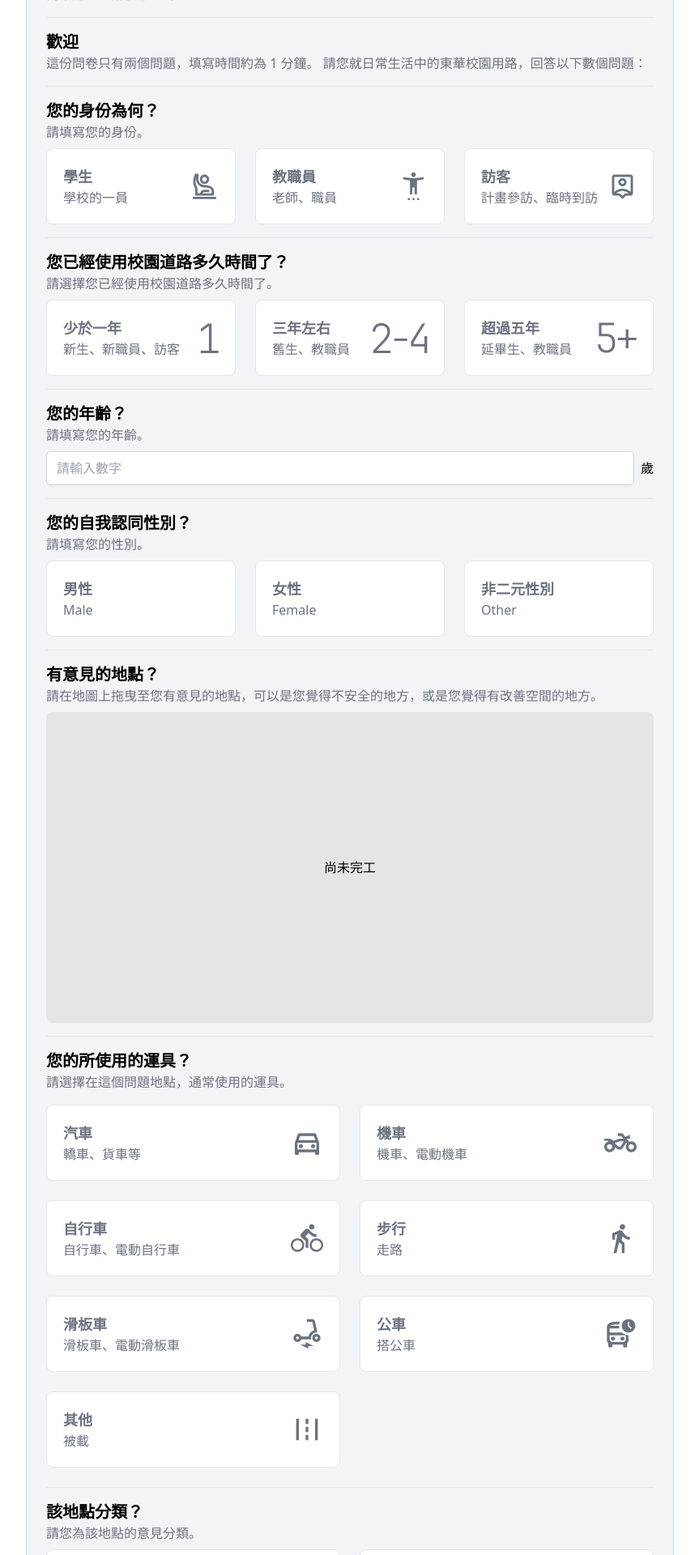
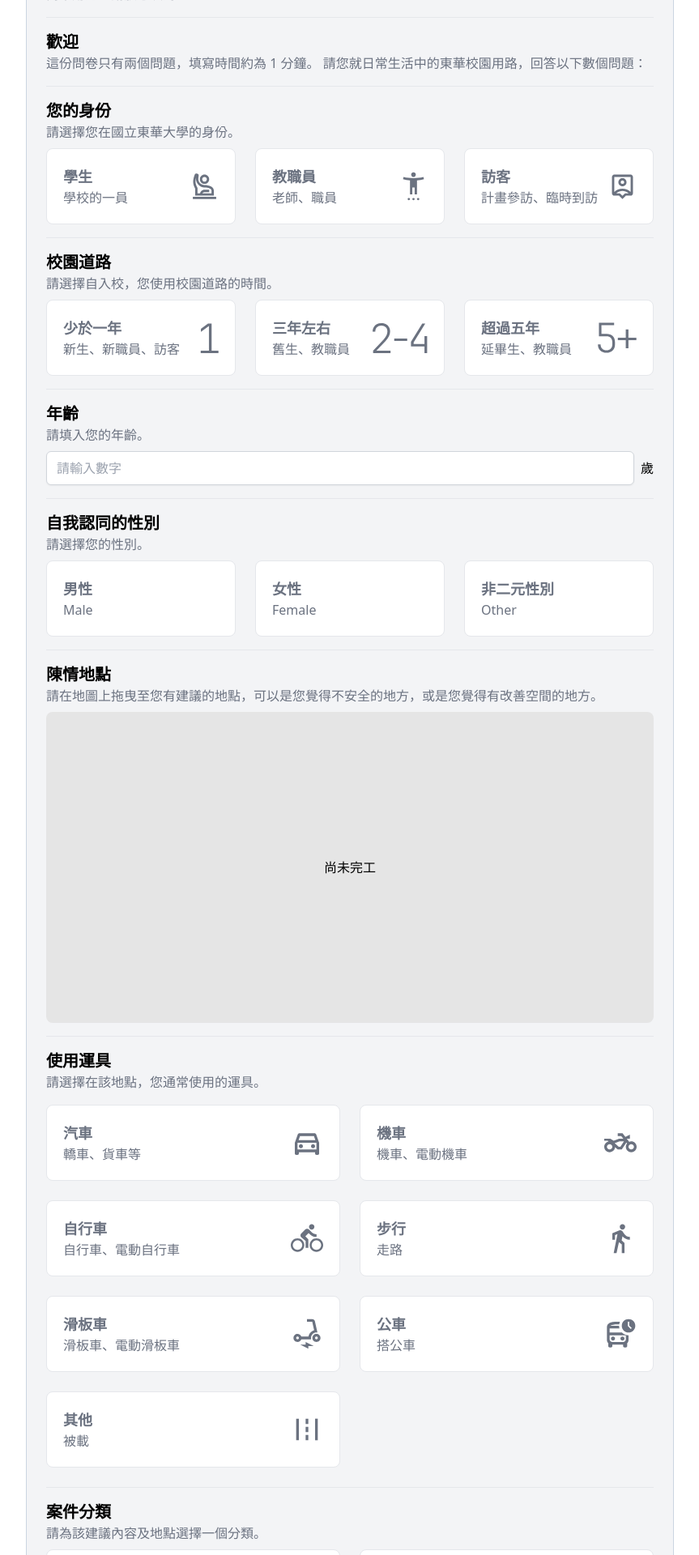
Before and after one commit to yc97463/ndhusa-traffic, a Next.js app: page / in a window 1280 px wide. Shown: the part 460-2380 px from the top of the page at 81% size, without its empty margins (208-1071 px from the left). Built offline with nearby package versions, Linux system fonts and the light colour scheme.

Commit message:
fix typo

```diff
--- a/pages/index.tsx
+++ b/pages/index.tsx
@@ -29,8 +29,8 @@ export default function Survey() {
           </div>
           <hr className="my-4" />
           <div>
-            <h2 className="text-xl font-bold">您的身份為何？</h2>
-            <p>請填寫您的身份。</p>
+            <h2 className="text-xl font-bold">您的身份</h2>
+            <p>請選擇您在國立東華大學的身份。</p>
             <ul className="grid w-full gap-6 md:grid-cols-3 my-2">
               <li>
                 <input
@@ -127,10 +127,8 @@ export default function Survey() {
           </div>
           <hr className="my-4" />
           <div>
-            <h2 className="text-xl font-bold">
-              您已經使用校園道路多久時間了？
-            </h2>
-            <p>請選擇您已經使用校園道路多久時間了。</p>
+            <h2 className="text-xl font-bold">校園道路</h2>
+            <p>請選擇自入校，您使用校園道路的時間。</p>
             <ul className="grid w-full gap-6 md:grid-cols-3 my-2">
               <li>
                 <input
@@ -239,8 +237,8 @@ export default function Survey() {
           </div>
           <hr className="my-4" />
           <div>
-            <h2 className="text-xl font-bold">您的年齡？</h2>
-            <p>請填寫您的年齡。</p>
+            <h2 className="text-xl font-bold">年齡</h2>
+            <p>請填入您的年齡。</p>
             <div className="flex flex-col space-y-2 my-2">
               <label className="inline-flex items-center">
                 <input
@@ -255,8 +253,8 @@ export default function Survey() {
           </div>
           <hr className="my-4" />
           <div>
-            <h2 className="text-xl font-bold">您的自我認同性別？</h2>
-            <p>請填寫您的性別。</p>
+            <h2 className="text-xl font-bold">自我認同的性別</h2>
+            <p>請選擇您的性別。</p>
             <ul className="grid w-full gap-6 md:grid-cols-3 my-2 selection">
               <li>
                 <input
@@ -319,16 +317,16 @@ export default function Survey() {
           </div>
           <hr className="my-4" />
           <div>
-            <h2 className="text-xl font-bold">有意見的地點？</h2>
+            <h2 className="text-xl font-bold">陳情地點</h2>
             <p>
-              請在地圖上拖曳至您有意見的地點，可以是您覺得不安全的地方，或是您覺得有改善空間的地方。
+              請在地圖上拖曳至您有建議的地點，可以是您覺得不安全的地方，或是您覺得有改善空間的地方。
             </p>
             <Placeholder />
           </div>
           <hr className="my-4" />
           <div>
-            <h2 className="text-xl font-bold">您的所使用的運具？</h2>
-            <p>請選擇在這個問題地點，通常使用的運具。</p>
+            <h2 className="text-xl font-bold">使用運具</h2>
+            <p>請選擇在該地點，您通常使用的運具。</p>
             <div className="flex flex-col space-y-2 my-2">
               <ul className="grid w-full gap-6 md:grid-cols-2 my-2">
                 <li>
@@ -548,8 +546,8 @@ export default function Survey() {
           </div>
           <hr className="my-4" />
           <div>
-            <h2 className="text-xl font-bold">該地點分類？</h2>
-            <p>請您為該地點的意見分類。</p>
+            <h2 className="text-xl font-bold">案件分類</h2>
+            <p>請為該建議內容及地點選擇一個分類。</p>
             <ul className="grid w-full gap-6 md:grid-cols-2 my-2">
               <li>
                 <input
@@ -681,9 +679,9 @@ export default function Survey() {
           </div>
           <hr className="my-4" />
           <div>
-            <h2 className="text-xl font-bold">您對該地點的意見？</h2>
+            <h2 className="text-xl font-bold">陳情內容</h2>
             <p>
-              請填寫您有意見的原因，例如：您覺得這裡不安全，或是您覺得這裡有改善空間。
+              請填寫您的意見，例如：您覺得這裡不安全，或是您覺得這裡有改善空間。
             </p>
             <div className="flex flex-col space-y-2 my-2">
               <label className="inline-flex items-center">
```
